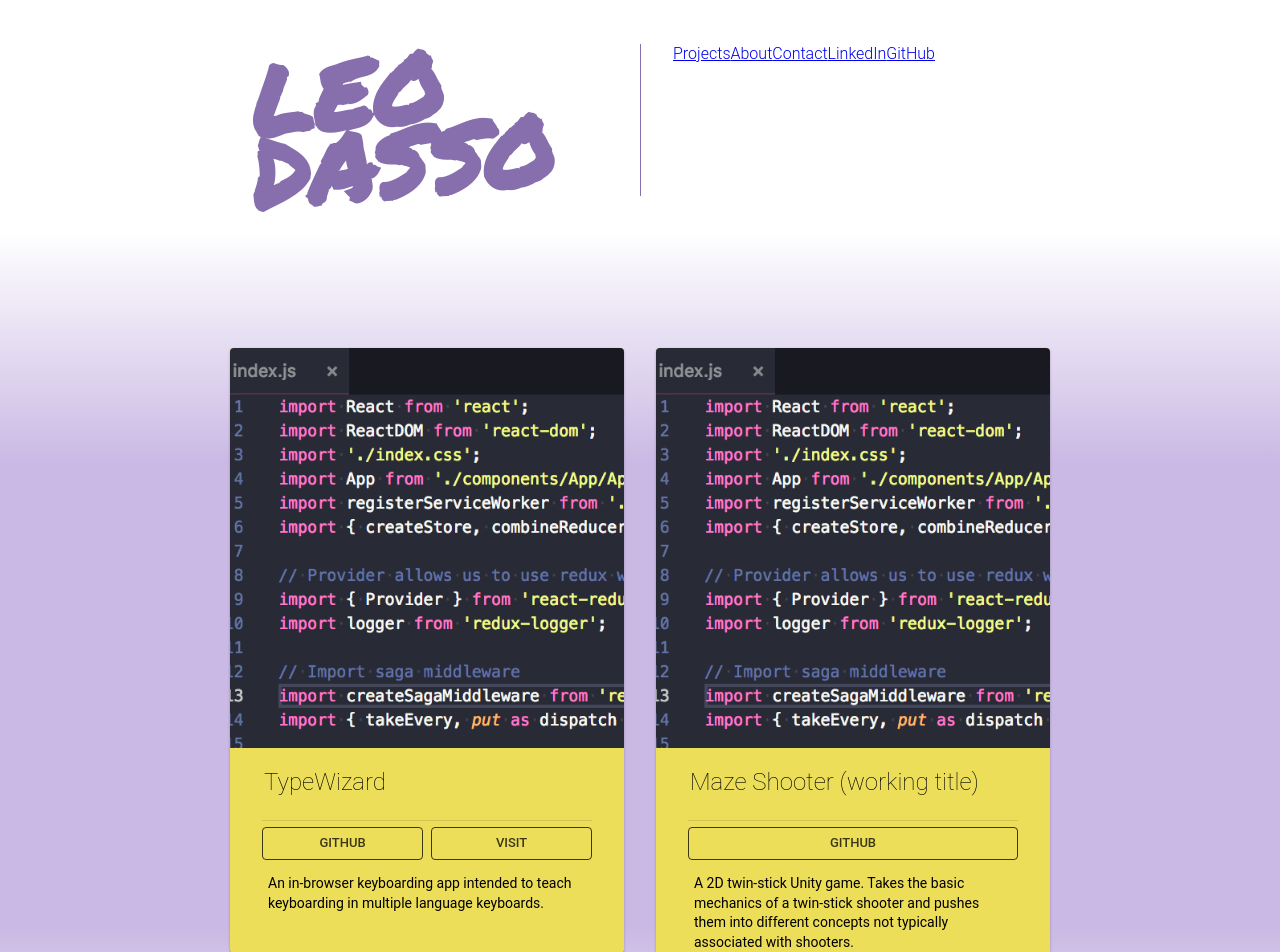
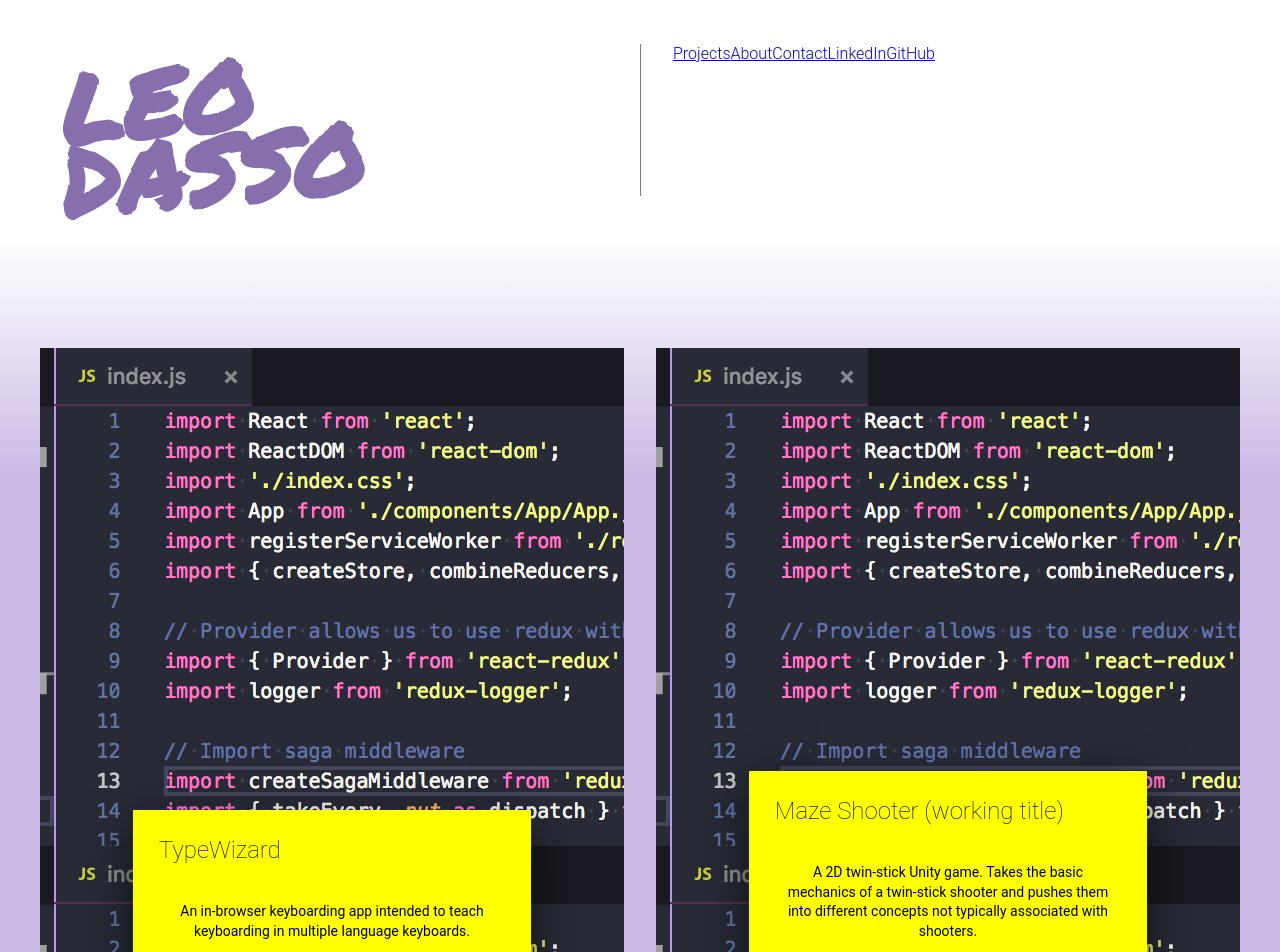
Before and after one commit to leodasso/portfolio-site, a React (Create React App) app: page / in a window 1280 px wide. Shown: the top 952 px of the page. Built offline with nearby package versions, Linux system fonts and the light colour scheme; no server answers; a web font is replaced by a local one.

Commit message:
change formatting of projects

```diff
--- a/src/components/App/App.css
+++ b/src/components/App/App.css
@@ -15,7 +15,7 @@ html {
 
 .App {
   text-align: center;
-  max-width: 900px;
+  max-width: 1000;
   margin: 12px auto;
 }
 
--- a/src/components/Project/Project.css
+++ b/src/components/Project/Project.css
@@ -4,6 +4,31 @@
     flex-direction: row;
     align-content: center;
     height: 54px;
+}
+
+img {
+    object-fit: cover;
+
+}
+
+.card-bg {
+    background-color: red;
+    height: 50vmax;
+    display: flex;
+    justify-content: center;
+    align-items: flex-end;
+    background-image: url('/images/default_thumbnail.png');
+    margin-bottom: 44px;
+}
+
+.info-card {
+    width: 60%;
+    min-width: 300px;
+    background-color: yellow;
+    padding: 24px;
+    box-shadow: 0px 14px 44px rgba(0, 0, 0, 0.609);
+    transform: translateY(24px);
+
 }
 
 .tag {
--- a/src/components/Project/Project.js
+++ b/src/components/Project/Project.js
@@ -1,76 +1,32 @@
-import React, { Component } from 'react';
-import ProjectButton from '../ProjectButton/ProjectButton';
-import { connect } from 'react-redux';
-import './Project.css';
+import React, { Component } from "react";
+import ProjectButton from "../ProjectButton/ProjectButton";
+import { connect } from "react-redux";
+import "./Project.css";
 
 // Material UI
-import { Card, CardMedia, CardContent, Divider} from '@material-ui/core/';
-import Grid from '@material-ui/core/Grid';
-import { withStyles } from '@material-ui/core/styles';
-
-// These styles are used for Material UI specific components.
-// I try to keep all the other styling in CSS, but for MUI sometimes
-// this is the only way to override props.
-const styles = {
-	projectCard: {
-		backgroundColor: '#edde5a',
-		display: 'flex',
-		flexDirection: 'column',
-		minHeight: 300,
-	},
-	info: {
-		display: 'flex',
-		flexDirection: 'column',
-		textAlign: 'left',
-		flexGrow: 1.5,
-		margin: '2px 16px',
-	},
-	thumbnail: {
-		minWidth: 150,
-		minHeight: '50vmin',
-	},
-	links: {
-		marginTop: 2,
-		justifyContent: 'space-evenly',
-
-	},
-}
+import Grid from "@material-ui/core/Grid";
+import { withStyles } from "@material-ui/core/styles";
 
 class Project extends Component {
-
-
-	componentWillMount() {
-		this.props.dispatch({type:'FETCH_TAGS'});
-	}
-
   // Conditionally renders the date. Uses a nice date formatter for if the
   // input date isnt null.
   renderDate(dateString) {
-		if (dateString === null || dateString === '') {
-			return '';
+    if (dateString === null || dateString === "") {
+      return "";
     }
-		let options = { weekday: 'long', year: 'numeric', month: 'long', day: 'numeric' };
-		let newDate  = new Date(dateString);
-		let finalString = newDate.toLocaleDateString('en-US', options);
+    let options = {
+      weekday: "long",
+      year: "numeric",
+      month: "long",
+      day: "numeric"
+    };
+    let newDate = new Date(dateString);
+    let finalString = newDate.toLocaleDateString("en-US", options);
 
-		return <p className="date">{finalString}</p>
-	}
-
-	// Renders the 'html', 'css', etc tag that tells what the
-	// project is associated with. If there's no tag selected,
-	// just returns an empty div.
-	renderTag = () => {
-		const project = this.props.projectData;
-		const tag = this.props.tags[project.tag_id];
-		if (tag === null || tag === undefined) {
-			return <div></div>;
-		}
-		return <div className="tag">{tag.name}</div>;
+    return <p className="date">{finalString}</p>;
   }
 
   render() {
-
-		const classes = this.props.classes;
     const project = this.props.projectData;
     let thumbnailPath = "images/default_thumbnail.png";
     if (project && project.thumbnail) {
@@ -79,30 +35,25 @@ class Project extends Component {
 
     return (
       <Grid item sm={12} lg={6}>
-				<Card className={classes.projectCard}>
-					<CardMedia
-						className={classes.thumbnail}
-						image={thumbnailPath}
-						title="my happy project"
-					/>
-					<CardContent className={classes.info}>
+        <div className="card-bg">
+          <div className="info-card">
             {project.date && this.renderDate(project.date)}
             <div className="project-header">
               <div className="title">{project.title}</div>
-
-							{this.renderTag()}
             </div>
-						<Divider />
             <div className="info-body">
-							<Grid container spacing={8} className={classes.links}>
-								{project.github && <ProjectButton name={'GitHub'} link={project.github} />}
-								{project.deploy && <ProjectButton name={'Visit'} link={project.deploy} />}
+              <p className="description">{project.blurb}</p>
+							<Grid container spacing={8}>
+                {project.github && (
+                  <ProjectButton name={"GitHub"} link={project.github} />
+                )}
+                {project.deploy && (
+                  <ProjectButton name={"Visit"} link={project.deploy} />
+                )}
               </Grid>
-							<p className="description">{project.blurb}</p>
-
             </div>
-					</CardContent>
-				</Card>
+          </div>
+        </div>
       </Grid>
     );
   }
@@ -110,6 +61,4 @@ class Project extends Component {
 
 const reduxMap = reduxState => reduxState;
 
-export default  withStyles(styles)(
-				connect(reduxMap)(
-					Project));
+export default connect(reduxMap)(Project);
--- a/src/components/ProjectList/ProjectList.js
+++ b/src/components/ProjectList/ProjectList.js
@@ -28,8 +28,8 @@ class ProjectList extends Component {
 			<div className={classes.projectList}>
 				<Grid container spacing={32}>
 				{
-					projectList.map(project => (
-						<Project projectData={project} />
+					projectList.map((project, index) => (
+						<Project key={index} projectData={project} />
 					))
 				}
 				</Grid>
--- a/src/index.js
+++ b/src/index.js
@@ -15,51 +15,6 @@ import { takeEvery, takeLatest, put as dispatch } from 'redux-saga/effects';
 
 import axios from 'axios';
 
-// Saga for fetching project data from the server & updating the store
-function* fetchProjects() {
-
-	try {
-		const response = yield axios.get('/portfolio');
-		yield dispatch({type:'SET_PROJECTS', payload: response.data});
-	}
-	catch (error) {
-		console.log('error fetching projects', error);
-	}
-}
-
-// Saga which fetches the list of tags (html, css, etc) from the server,
-// and then updates the store with them.
-function* fetchTags() {
-	try{
-		const response = yield axios.get('/tags');
-		yield dispatch({type:'SET_TAGS', payload: response.data});
-	}
-	catch (error) {
-		console.log('error fetching tags', error);
-	}
-}
-
-function* deleteProject(action) {
-
-	try{
-		yield axios.delete('/portfolio/' + action.payload);
-		yield dispatch({type: 'FETCH_PROJECTS'});
-	}
-	catch (error) {
-		console.log('error deleting project with id ' + action.payload, error);
-	}
-}
-
-
-// Create the rootSaga generator function
-function* rootSaga() {
-
-	yield takeEvery('FETCH_PROJECTS', fetchProjects);
-	// every single project instance will call this action,
-	// so we only want to take the latest to fetch tags.
-	yield takeLatest('FETCH_TAGS', fetchTags);
-	yield takeEvery('DELETE_PROJECT', deleteProject);
-}
 
 // Create sagaMiddleware
 const sagaMiddleware = createSagaMiddleware();
@@ -94,9 +49,6 @@ const storeInstance = createStore(
 	applyMiddleware(sagaMiddleware, logger),
 );
 
-// Pass rootSaga into our sagaMiddleware
-sagaMiddleware.run(rootSaga);
-
 ReactDOM.render(<Provider store={storeInstance}><App /></Provider>,
 	document.getElementById('root'));
 registerServiceWorker();
```
Lines whose indentation alone changed are shown as unchanged.
